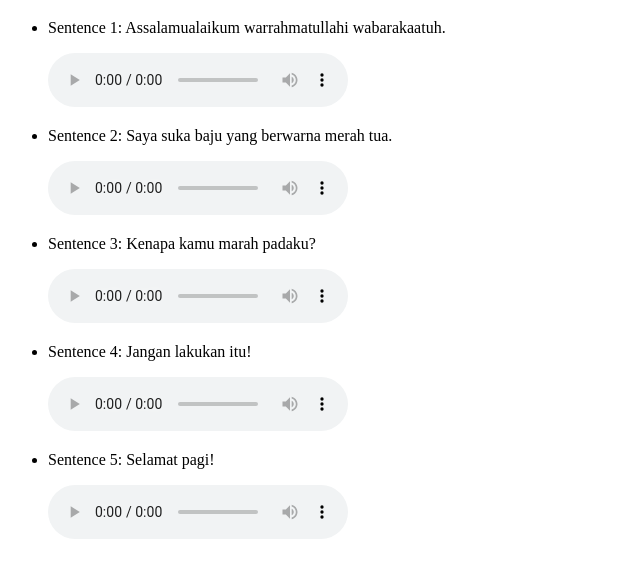
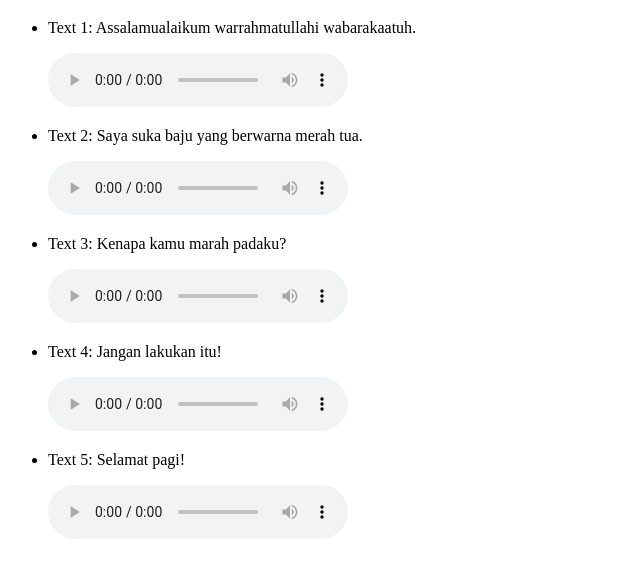
Before and after one commit to bagustris/tts-bahasa, a plain HTML site: page docs/index.html in a window 1280 px wide. Shown: the part 61-638 px from the top of the page, without its empty margins (0-640 px from the left). Drawn offline with Linux system fonts and the light colour scheme.

Commit message:
add sentencet -> text

```diff
--- a/docs/index.html
+++ b/docs/index.html
@@ -10,35 +10,35 @@
 
     <ul>
         <li>
-            <p>Sentence 1: Assalamualaikum warrahmatullahi wabarakaatuh.</p>
+            <p>Text 1: Assalamualaikum warrahmatullahi wabarakaatuh.</p>
             <audio controls>
                 <source src="assalamualaikum.wav" type="audio/mpeg">
                 Your browser does not support the audio element.
             </audio>
         </li>
         <li>
-            <p>Sentence 2: Saya suka baju yang berwarna merah tua.</p>
+            <p>Text 2: Saya suka baju yang berwarna merah tua.</p>
             <audio controls>
                 <source src="suka_baju.wav" type="audio/mpeg">
                 Your browser does not support the audio element.
             </audio>
         </li>
         <li>
-            <p>Sentence 3: Kenapa kamu marah padaku?</p>
+            <p>Text 3: Kenapa kamu marah padaku?</p>
             <audio controls>
                 <source src="kamu_marah.wav" type="audio/mpeg">
                 Your browser does not support the audio element.
             </audio>
         </li>
         <li>
-            <p>Sentence 4: Jangan lakukan itu!</p>
+            <p>Text 4: Jangan lakukan itu!</p>
             <audio controls>
                 <source src="jangan_lakukan.wav" type="audio/mpeg">
                 Your browser does not support the audio element.
             </audio>
         </li>
         <li>
-            <p>Sentence 5: Selamat pagi!</p>
+            <p>Text 5: Selamat pagi!</p>
             <audio controls>
                 <source src="selamat_pagi.wav" type="audio/mpeg">
                 Your browser does not support the audio element.
```
